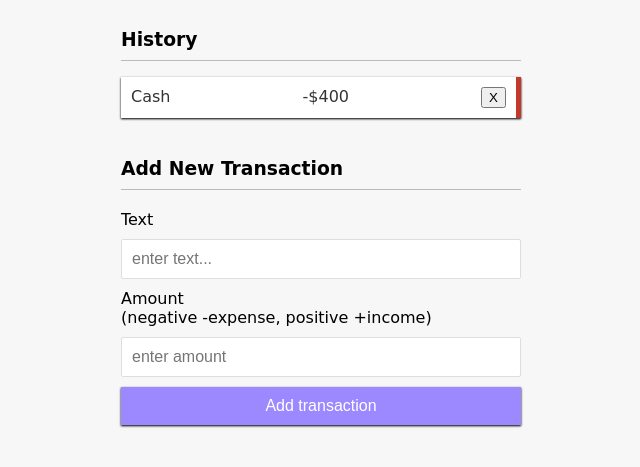
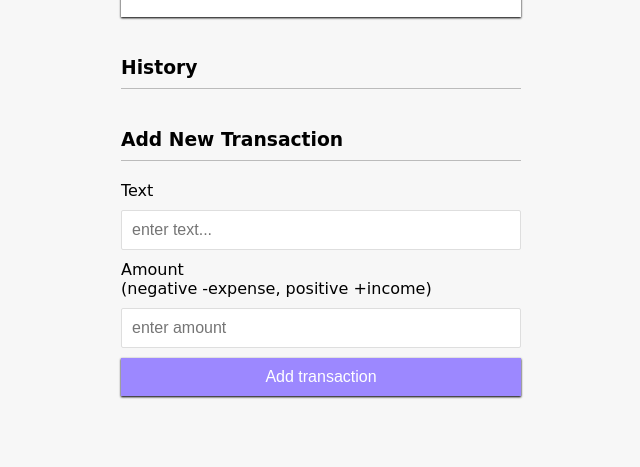
Before and after one commit to meenphilip/expense-tracker, a plain HTML site: page index.html in a window 1280 px wide. Shown: the part 297-764 px from the top of the page, without its empty margins (319-959 px from the left). Drawn offline with Linux system fonts and the light colour scheme; a web font is replaced by a local one.

Commit message:
comment out the list item

```diff
--- a/index.html
+++ b/index.html
@@ -26,9 +26,12 @@
 
       <h3>History</h3>
       <ul id="list" class="list">
-        <li class="minus">
-          Cash <span>-$400</span> <button class="delte-btn">X</button>
+        <!-- <li class="minus">
+          Cash <span>-$400</span> <button class="delete-btn">x</button>
         </li>
+        <li class="plus">
+          Capital <span>$800</span> <button class="delete-btn">x</button>
+        </li> -->
       </ul>
 
       <h3>Add New Transaction</h3>
```
